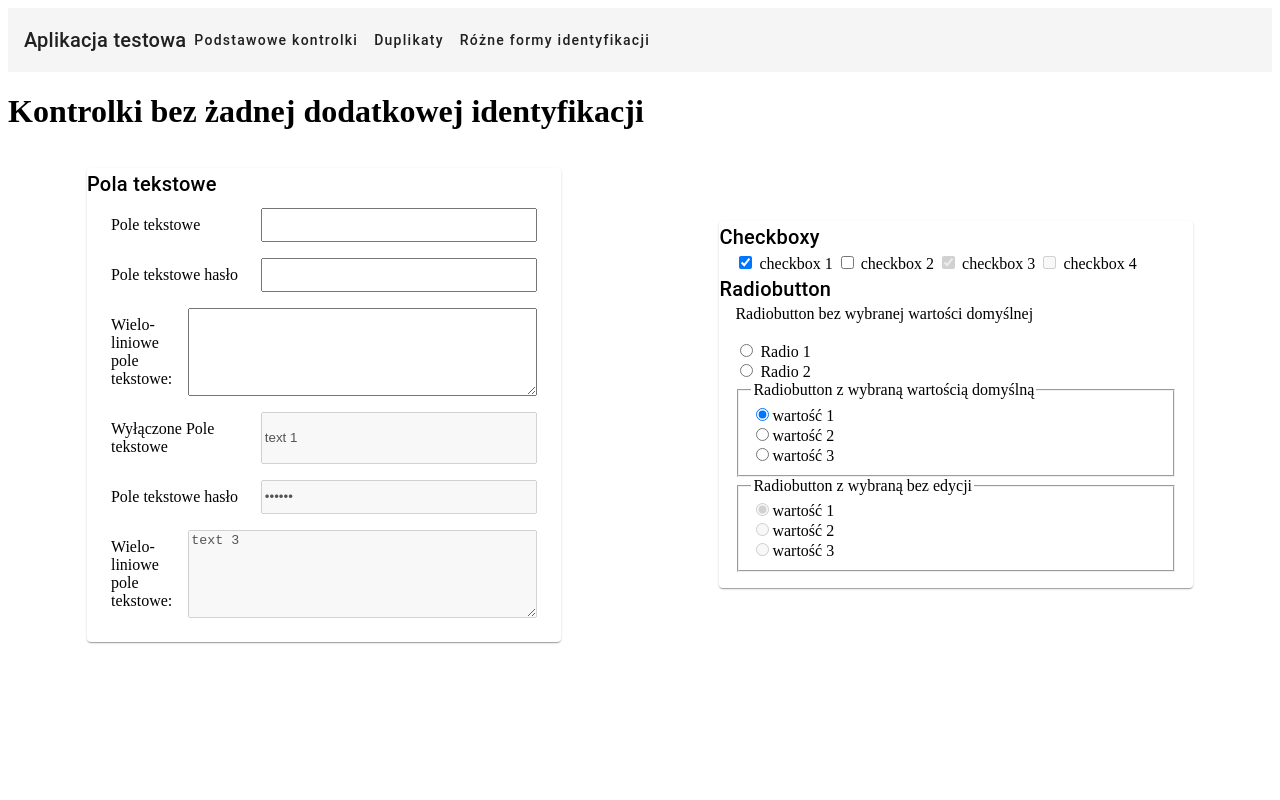
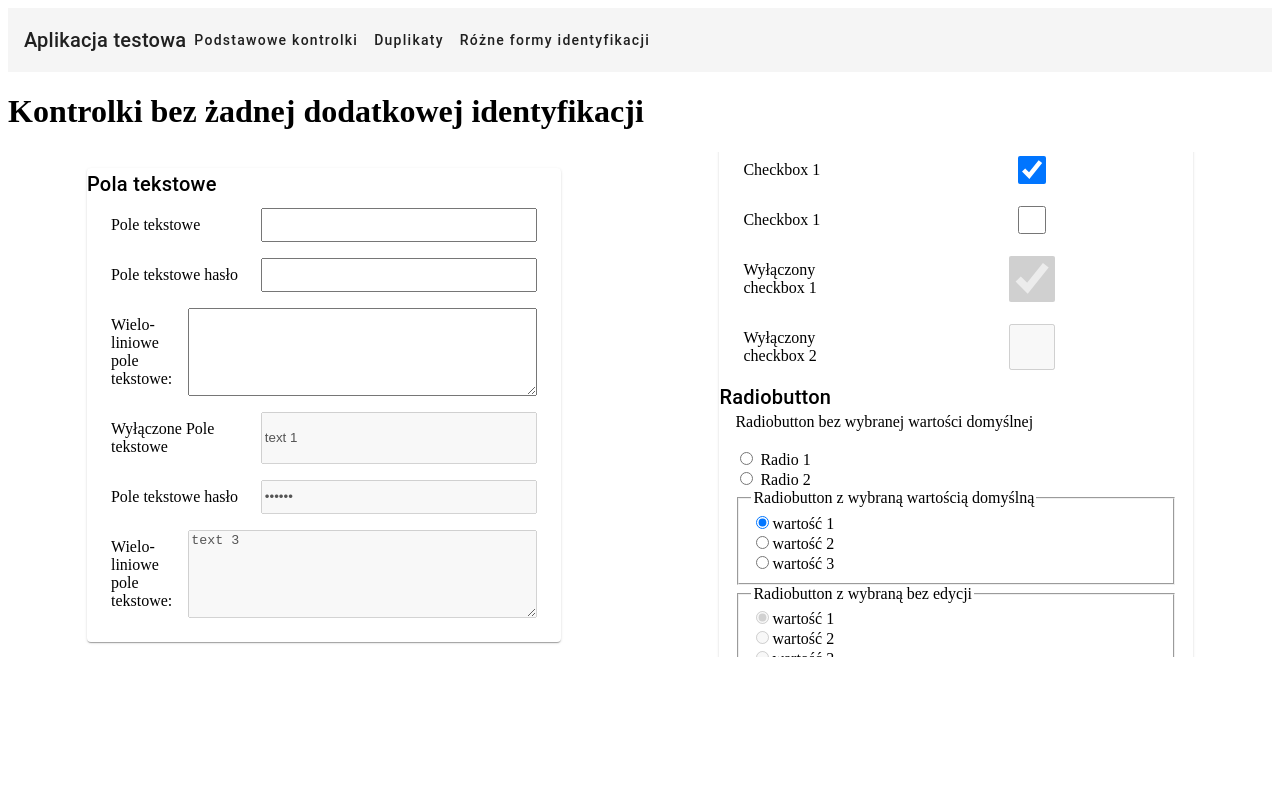
Before and after one commit to WilkWolf/aplikacjaTestowa, an Angular app: page /standardControls in a window 1280 px wide. Shown: the top 800 px of the page. Built offline with nearby package versions, Linux system fonts and the light colour scheme.

Commit message:
Added correct name and row

```diff
--- a/src/app/standard-controls/standard-controls.component.html
+++ b/src/app/standard-controls/standard-controls.component.html
@@ -39,10 +39,25 @@
         <mat-card>
             <mat-card-title>Checkboxy</mat-card-title>
             <mat-card-content>
-                <input type="checkbox" name="checkbox_on" value="on" checked> checkbox 1
-                <input type="checkbox" name="checkbox_off" value="off"> checkbox 2
-                <input type="checkbox" name="checkbox_on" value="on" checked disabled> checkbox 3
-                <input type="checkbox" name="checkbox_off" value="off" disabled> checkbox 4
+                <div class="form-row">
+                    <label>Checkbox 1</label>
+                    <input type="checkbox" name="checkbox_on" value="on" checked>
+                </div>
+                <div class="form-row">
+                    <label>Checkbox 1</label>
+                    <input type="checkbox" name="checkbox_off" value="off">
+                </div>
+                <div class="form-row">
+                    <label>Wyłączony checkbox 1</label>
+                    <input type="checkbox" name="checkbox_wylaczony_on" value="on" checked disabled>
+                </div>
+                <div class="form-row">
+                    <label>Wyłączony checkbox 2</label>
+                    <input type="checkbox" name="checkbox_wylaczony_off" value="off" disabled>
+                </div>
+
+
+
             </mat-card-content>
             <mat-card-title>Radiobutton</mat-card-title>
             <mat-card-content>
```
